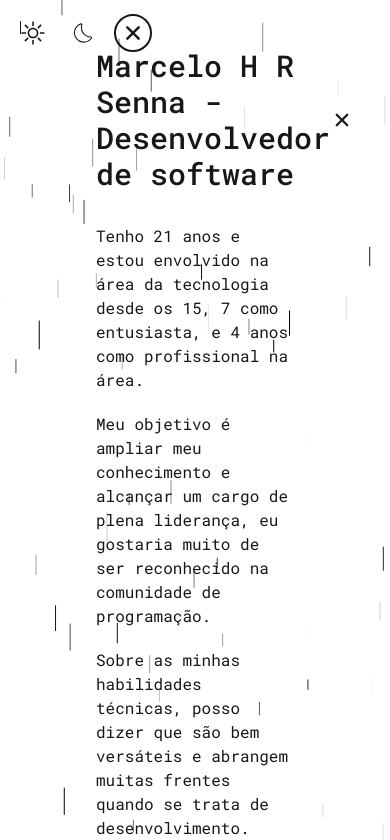
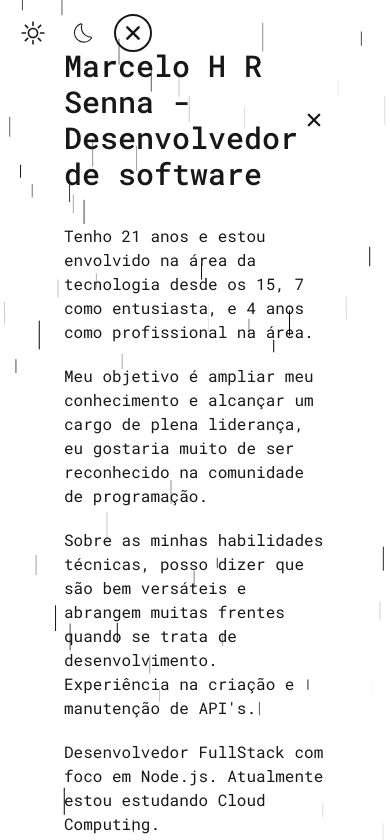
Before and after one commit to Heinrick-Senna/my-next-website, a Next.js app: page /about in a window 390 px wide. Shown: the top 840 px of the page. Built offline with nearby package versions, Linux system fonts and the light colour scheme.

Commit message:
Updating mobile view

```diff
--- a/src/app/globals.css
+++ b/src/app/globals.css
@@ -78,7 +78,8 @@ body {
   width: calc(100vw - 6rem);
   position: relative;
   perspective: 1000px;
-  height: 10rem;
+  height: auto;
+  min-height: 30vh;
   display: flex;
   align-items: center;
   justify-content: center;
@@ -88,7 +89,7 @@ body {
 .scene .carousel.keen-slider {
   overflow: visible;
   width: calc(100vw - 6rem);
-  height: 10rem;
+  height: fit-content;
   max-width: calc(100vw - 6rem);
   top: 0;
   position: absolute;
@@ -115,7 +116,7 @@ body {
   position: absolute;
   width: calc(100vw - 6rem);
   max-width: calc(100vw - 6rem);
-  height: 100%;
+  height: fit-content;
   transform-style: preserve-3d;
   transition: all ease 500ms;
 }
@@ -147,16 +148,20 @@ body {
 @media (min-width: 768px) {
   .scene {
     width: 75vw;
+    height: 10rem;
+    min-height: none;
   }
 
   .scene .carousel.keen-slider {
     width: 75vw;
     max-width: 75vw;
+    height: 10rem;
   }
 
   .carousel__cell {
     width: 75vw;
     max-width: 75vw;
+    height: 100%;
   }
 }
 
@@ -164,16 +169,20 @@ body {
 @media (min-width: 1024px) {
   .scene {
     width: 45vw;
+    height: 10rem;
+    min-height: none;
   }
 
   .scene .carousel.keen-slider {
     width: 45vw;
     max-width: 45vw;
+    height: 10rem;
   }
 
   .carousel__cell {
     width: 45vw;
     max-width: 45vw;
+    height: 100%;
   }
 }
 
@@ -181,16 +190,20 @@ body {
 @media (min-width: 1280px) {
   .scene {
     width: 25vw;
+    height: 10rem;
+    min-height: none;
   }
 
   .scene .carousel.keen-slider {
     width: 35vw;
     max-width: 35vw;
+    height: 10rem;
   }
 
   .carousel__cell {
     width: 35vw;
     max-width: 35vw;
+    height: 100%;
   }
 }
 
--- a/src/components/Card.tsx
+++ b/src/components/Card.tsx
@@ -22,7 +22,7 @@ export default function Card({ data }: { data: IProjectCard }) {
 
 
             <div className="flex flex-wrap justify-between items-center">
-                <span className="p-2 rounded-md font-extrabold text-xl bg-backgroundOpacity/25 h-fit">{data.name}</span>
+                <span className="p-2 rounded-md font-extrabold text-xl bg-backgroundOpacity/65 text-center h-fit">{data.name}</span>
                 <span className="p-2 rounded-md font-bold bg-backgroundOpacity/65 border-2 border-current">{data.projectType}</span>
             </div>
 
--- a/src/components/Layout.tsx
+++ b/src/components/Layout.tsx
@@ -13,7 +13,7 @@ export function Layout({ children }: { children: React.ReactNode }) {
                 <ThemeChanger />
                 <RainEffect />
                 <div className="relative grid grid-rows-[1fr_auto] items-center justify-items-center min-h-screen p-12 md:p-8">
-                    <main className="lg:absolute flex flex-col gap-8 items-center sm:items-start z-10 mb-12 lg:mb-0 max-w-[calc(100%-6rem)] md:max-w-[50vw]">
+                    <main className="lg:absolute flex flex-col gap-8 items-center sm:items-start z-10 mb-12 lg:mb-0 max-w-[calc(100%-2rem)] md:max-w-[50vw]">
                         {children}
                         <MenuList />
                     </main>
```
